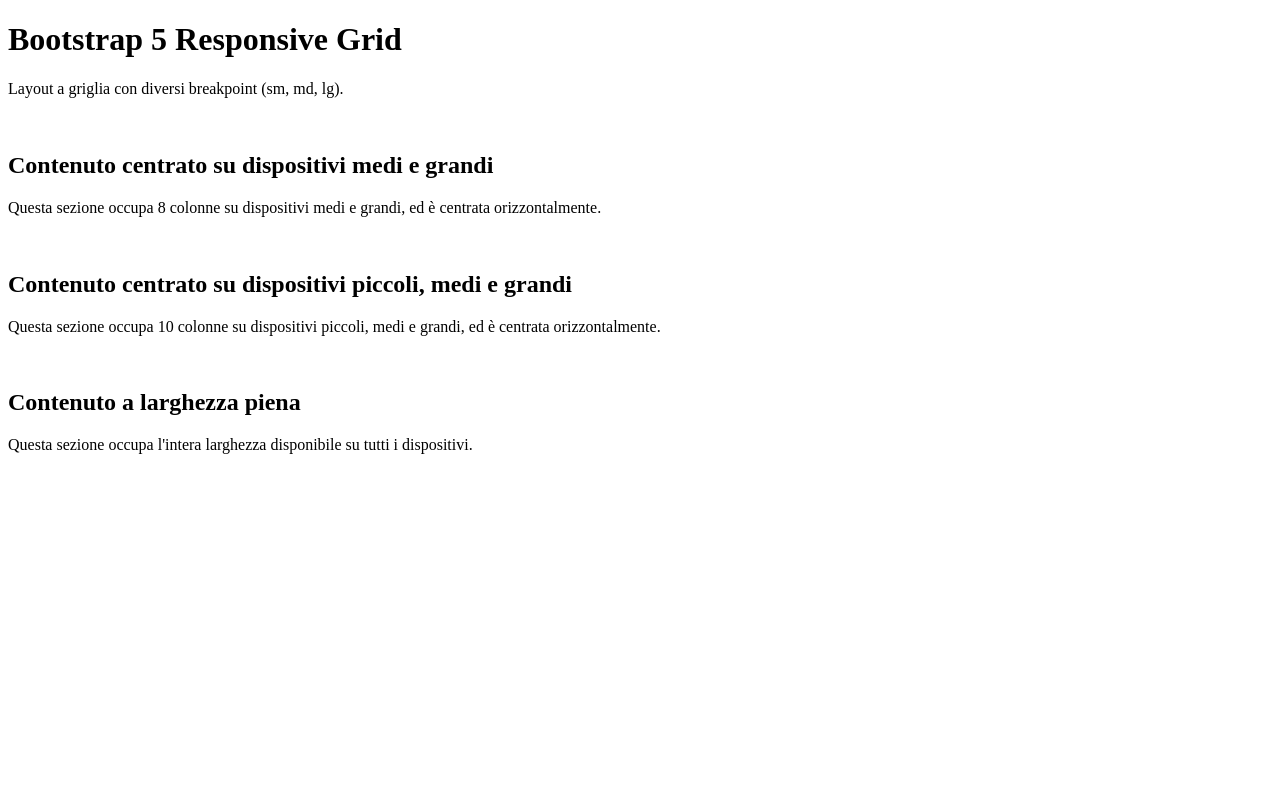
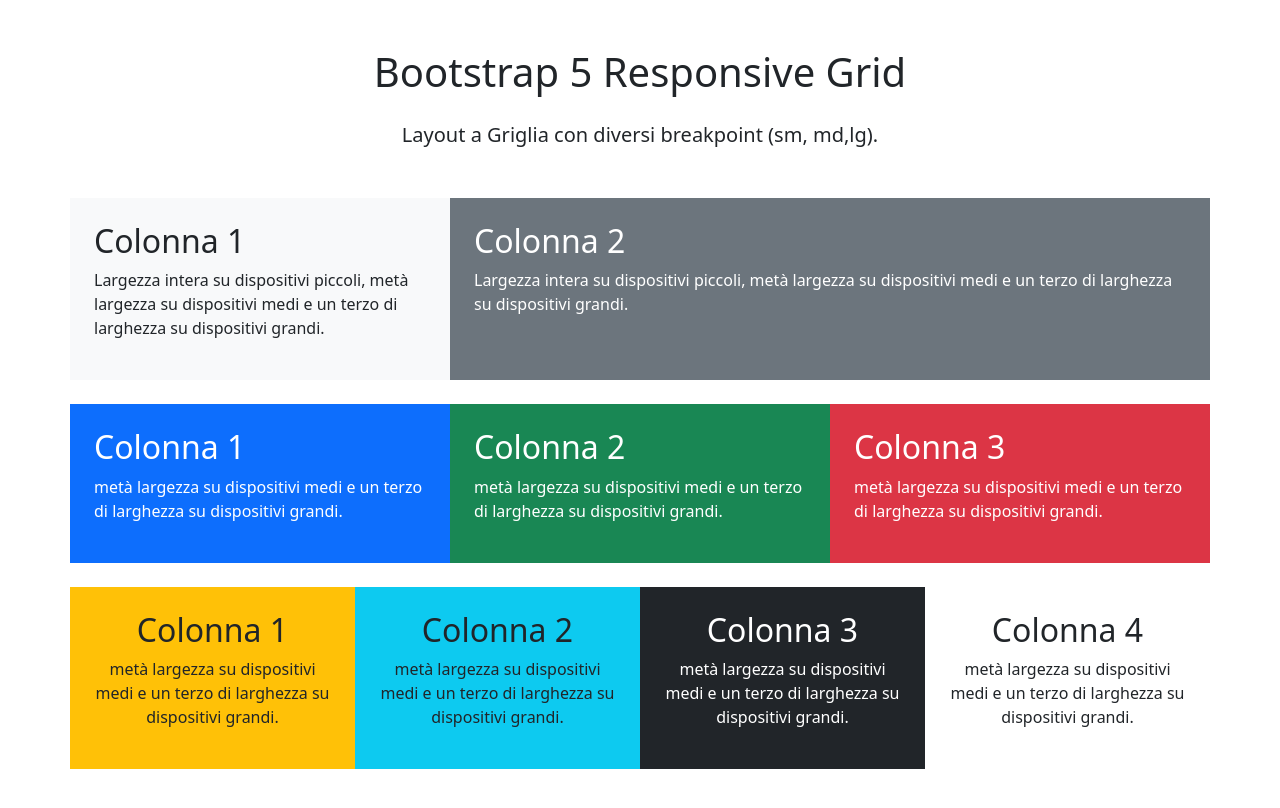
Before and after one commit to oumouniaonedabre-dot/htmlcss-bootstrap-layout, a plain HTML site: page index.html in a window 1280 px wide. Drawn offline with nearby package versions, Linux system fonts and the light colour scheme.

Commit message:
messaggio di commit

```diff
--- a/index.html
+++ b/index.html
@@ -4,41 +4,88 @@
     <meta charset="UTF-8">
     <meta name="viewport" content="width=device-width, initial-scale=1.0">
     <title>Bootstrap Layout</title>
+    <link rel="stylesheet" href="https://cdn.jsdelivr.net/npm/bootstrap@5.3.8/dist/css/bootstrap.min.css">
 </head>
 
 <body>
-
-    <header>
+    <!--<div class="container-->
     <div class="container my-5">
 
-        <!--Riga 1: Largezza interna su tutti i dispositivi-->
-<div class="row">
-    <div class="col-12 text-center">
-        <h1>Bootstrap 5 Responsive Grid</h1>
-        <p class="lead">Layout a griglia con diversi breakpoint (sm, md, lg).</p>
+<!--prima riga-->
+        <div class="row">
+            <div class="col-12 text-center">
+                <h1 class="mb-4">Bootstrap 5 Responsive Grid</h1>
+                <p class="lead mb-4">Layout a Griglia con diversi breakpoint (sm, md,lg).</p>
+            </div>
+        </div>
+
+<!--seconda riga-->
+        <div class="row my-4">
+            <div class="col-12 col-md-6 col-lg-4 bg-light p-4">
+                <h2>Colonna 1</h2>
+                <p>Largezza intera su dispositivi piccoli, metà largezza su
+                     dispositivi medi e un terzo di larghezza su dispositivi grandi.</p>
+            </div>
+
+            <div class="col-12 col-md-6 col-lg-8 bg-secondary text-white p-4">
+                <h2>Colonna 2</h2>
+                <p>Largezza intera su dispositivi piccoli, metà largezza su
+                     dispositivi medi e un terzo di larghezza su dispositivi grandi.</p>
+            </div>
+        </div>
+
+<!--terza riga-->
+        <div class="row my-4 text-white">
+            <div class="col-12 col-md-6 col-lg-4 bg-primary p-4">
+                <h2>Colonna 1</h2>
+                <p>metà largezza su
+                     dispositivi medi e un terzo di larghezza su dispositivi grandi.</p>
+            </div>
+            <div class="col-12 col-md-6 col-lg-4 bg-success p-4">
+                <h2>Colonna 2</h2>
+                <p>metà largezza su
+                     dispositivi medi e un terzo di larghezza su dispositivi grandi.</p>
+            </div>
+
+            <div class="col-12 col-md-6 col-lg-4 bg-danger p-4">
+                <h2>Colonna 3</h2>
+                <p>metà largezza su
+                     dispositivi medi e un terzo di larghezza su dispositivi grandi.</p>
+            </div>
+        </div>
+         <div class="row my-4 text-center">
+            <div class="col-6 col-md-3 bg-warning p-4">
+                <h2>Colonna 1</h2>
+                <p>metà largezza su
+                     dispositivi medi e un terzo di larghezza su dispositivi grandi.</p>
+            </div>
+
+            <div class="col-6 col-md-3 bg-info p-4">
+                <h2>Colonna 2</h2>
+                <p>metà largezza su
+                     dispositivi medi e un terzo di larghezza su dispositivi grandi.</p>
+            </div>
+
+            <div class="col-6 col-md-3 bg-dark text-white p-4">
+                <h2>Colonna 3</h2>
+                <p>metà largezza su
+                     dispositivi medi e un terzo di larghezza su dispositivi grandi.</p>
+            </div>
+
+            <div class="col-6 col-md-3 bg-white p-4">
+                <h2>Colonna 4</h2>
+                <p>metà largezza su
+                     dispositivi medi e un terzo di larghezza su dispositivi grandi.</p>
+            </div>
+        </div>
+        </div>
+
+        <!--quarta riga-->
+
     </div>
-    </div>
- </header> <br>
-    <!--Riga 2: Largezza interna su dispositivi medi e grandi-->
-    <div class="row">
-        <div class="col-md-8 offset-md-2 text-center">
-            <h2>Contenuto centrato su dispositivi medi e grandi</h2>
-            <p>Questa sezione occupa 8 colonne su dispositivi medi e grandi, ed è centrata orizzontalmente.</p>
-        </div>
-    </div> <br>
+ <script src="https://cdn.jsdelivr.net/npm/bootstrap@5.3.8/dist/js/bootstrap.bundle.min.js"></script>
 
-    <!--Riga 3: Largezza interna su dispositivi piccoli, medi e grandi-->
-    <div class="row">
-        <div class="col-sm-10 offset-sm-1 text-center">
-            <h2>Contenuto centrato su dispositivi piccoli, medi e grandi</h2>
-            <p>Questa sezione occupa 10 colonne su dispositivi piccoli, medi e grandi, ed è centrata orizzontalmente.</p>
-        </div>
-    </div> <br>
+</body>
 
-    <!--Riga 4: Largezza interna su tutti i dispositivi-->
-    <div class="row">
-        <div class="col-12 text-center">
-            <h2>Contenuto a larghezza piena</h2>
-            <p>Questa sezione occupa l'intera larghezza disponibile su tutti i dispositivi.</p>
-        </div>
-    </div>
+
+</html>
--- a/style.css
+++ b/style.css
@@ -3,10 +3,55 @@
     padding: 0;
     box-sizing: border-box;
 }
-container-fuid {
-    background-color: rgb(255, 255, 255);
+.bg-light {
+    background-color: lightgray;
+    width: 100%;
+    border: 1px solid gray;
 }
-.containerpy-2 {
-    padding-top: 1rem;
-    padding-bottom: 1rem;
+.bg-secondary {
+    background-color: darkgray;
+    width: 100%;
+    border: 1px solid gray;
 }
+.bg-primary {
+    background-color: blue;
+    border: 1px solid gray;
+}
+.bg-success {
+    background-color: green;
+    border: 1px solid gray;
+}
+.bg-danger {
+    background-color: red;
+    width: 100%;
+    border: 1px solid gray;
+}
+.text-center {
+    justify-content: flex-start;
+    align-items: flex-start;
+    position: relative;
+    top: 0;
+    left: 10px;
+}
+.bg-warning {
+    background-color: orange;
+    width: 50%;
+    border: 1px solid gray;
+}
+.bg-info {
+    background-color: cyan;
+    width: 50%;
+    border: 1px solid gray;
+}
+.bg-dark {
+    background-color: black;
+    width: 50%;
+    border: 1px solid gray;
+
+}
+.bg-white {
+    background-color: white;
+    width: 50%;
+    border: 1px solid gray;
+
+}
```
Also changed, not shown: 1 other file.
